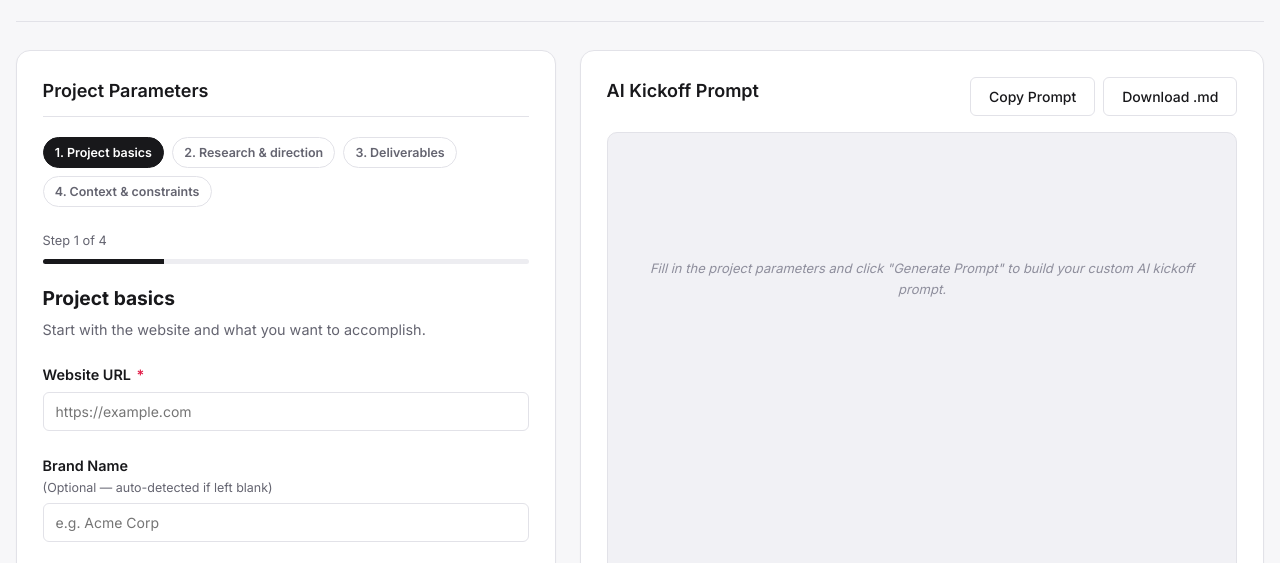
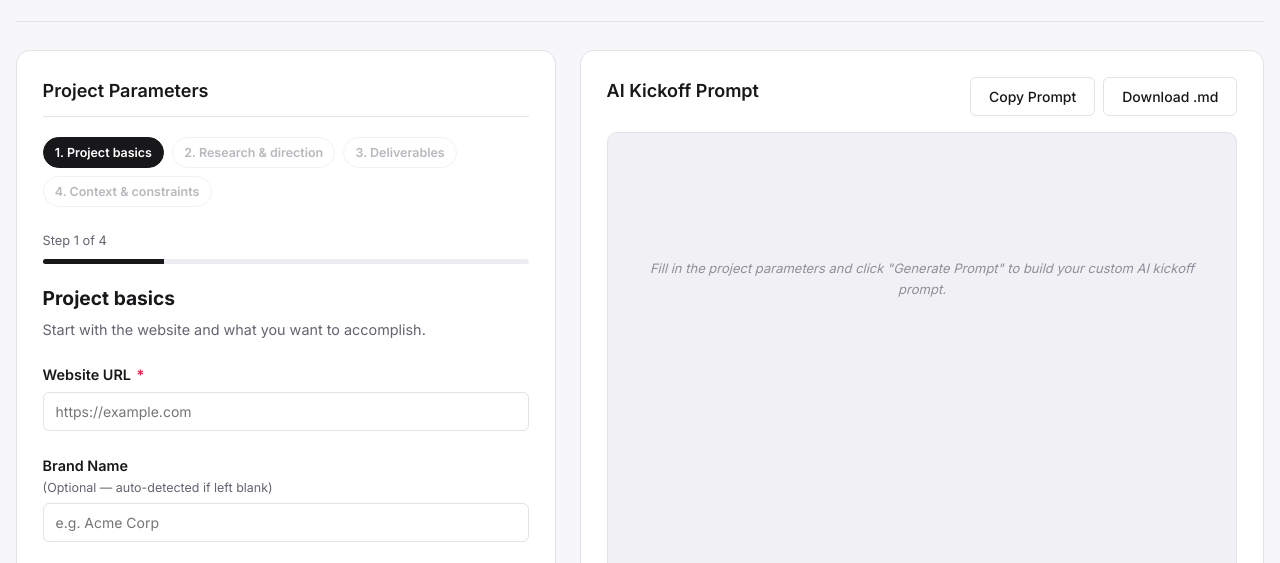
Before and after one commit to beatrizcangas41/website-design-brief-generator.html, a plain HTML site: page website-design-brief-generator.html in a window 1280 px wide. Shown: the part 176-739 px from the top of the page. Drawn offline with Linux system fonts and the light colour scheme.

Commit message:
Add files via upload

```diff
--- a/website-design-brief-generator.html
+++ b/website-design-brief-generator.html
@@ -378,6 +378,7 @@ body{padding:clamp(1rem,3vw,3rem) 1rem;background:#f7f7f9}
 .file-remove:hover{background:#fef2f2}
 .file-item input[type="text"]{padding:.45rem .6rem;font-size:.8rem}
 .attach-options{margin-top:.6rem}
+.step-chip.locked{opacity:.45;cursor:not-allowed}
 </style>
 </head>
 <body>
@@ -798,8 +799,13 @@ ${deliverablesFormatted}
  const meta=document.createElement('div');meta.className='step-meta';meta.setAttribute('aria-live','polite');
  const track=document.createElement('div');track.className='progress-track';track.innerHTML='<div class="progress-fill"></div>';
  const steps=[];let current=0;
+ const urlInput=document.getElementById('websiteUrl');
+ function urlReady(){return urlInput.value.trim()!==''&&urlInput.checkValidity()}
+ function blockToStep1(){show(0);urlInput.focus();urlInput.reportValidity()}
+ function syncLock(){const ok=urlReady();[...nav.children].forEach((chip,n)=>{if(n>0){chip.classList.toggle('locked',!ok);chip.setAttribute('aria-disabled',String(!ok));chip.title=ok?'':'Enter a valid Website URL first'}})}
+ urlInput.addEventListener('input',syncLock);
  definitions.forEach((def,i)=>{
-  const chip=document.createElement('button');chip.type='button';chip.className='step-chip';chip.textContent=(i+1)+'. '+def.title;chip.addEventListener('click',()=>show(i));nav.append(chip);
+  const chip=document.createElement('button');chip.type='button';chip.className='step-chip';chip.textContent=(i+1)+'. '+def.title;chip.addEventListener('click',()=>{if(i>0&&!urlReady()){blockToStep1();return}show(i)});nav.append(chip);
   const section=document.createElement('section');section.className='step';section.setAttribute('aria-label',def.title);
   section.innerHTML='<h2 class="step-heading">'+def.title+'</h2><p class="step-intro">'+def.desc+'</p>';
   def.indexes.forEach(index=>section.append(groups[index]));
@@ -807,15 +813,16 @@ ${deliverablesFormatted}
   const footer=document.createElement('div');footer.className='step-footer';
   if(i>0){const back=document.createElement('button');back.type='button';back.className='btn btn-secondary';back.textContent='← Back';back.addEventListener('click',()=>show(i-1));footer.append(back)}
   const next=document.createElement('button');next.type='button';next.className='btn btn-primary';next.textContent=i===3?'Generate prompt':'Continue →';next.addEventListener('click',()=>{
-   if(i===0){const url=document.getElementById('websiteUrl');if(!url.reportValidity())return}
+   if(!urlReady()){blockToStep1();return}
    if(i===3){form.requestSubmit();document.getElementById('promptOutput').scrollIntoView({behavior:'smooth',block:'nearest'})}else show(i+1)
   });footer.append(next);section.append(footer);steps.push(section)
  });
  const originalActions=form.querySelector('.button-group');originalActions.style.marginTop='1rem';originalActions.querySelector('[type="submit"]').style.display='none';
  form.insertBefore(track,form.firstChild);form.insertBefore(meta,track);form.insertBefore(nav,meta);steps.forEach(step=>form.insertBefore(step,originalActions));
  function show(i){current=i;steps.forEach((step,n)=>{step.classList.toggle('active',n===i);step.hidden=n!==i});[...nav.children].forEach((chip,n)=>{chip.classList.toggle('active',n===i);chip.setAttribute('aria-current',n===i?'step':'false')});meta.textContent='Step '+(i+1)+' of '+steps.length;track.firstElementChild.style.width=((i+1)/steps.length*100)+'%'}
- const oldReset=window.resetForm;window.resetForm=function(){oldReset();show(0)};
- show(0);
+ const oldReset=window.resetForm;window.resetForm=function(){oldReset();show(0);syncLock()};
+ form.addEventListener('submit',e=>{if(!urlReady()){e.preventDefault();e.stopImmediatePropagation();blockToStep1()}},true);
+ show(0);syncLock();
 })();
 </script>
 </body>
```
